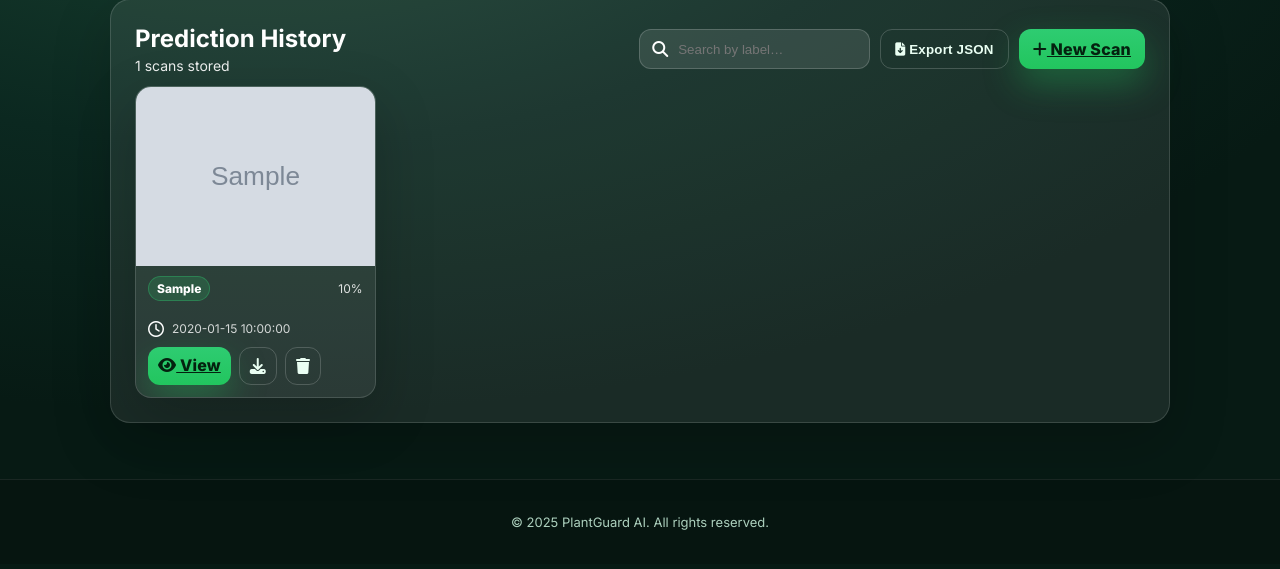
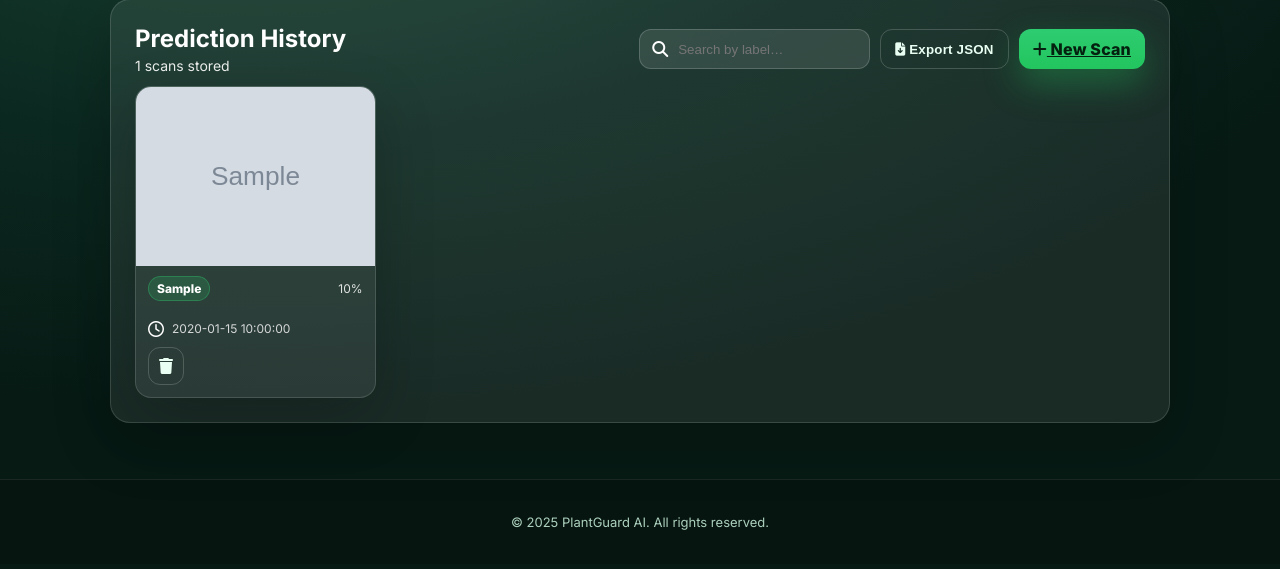
Before and after one commit to KiranJogin/Plantguard, a Flask app: template templates/history.html in a window 1280 px wide. Shown: the part 106-675 px from the top of the page. Run offline with Flask 3, Linux system fonts and the light colour scheme; the template is opened without the code that fills it: most values are stand-ins (such as "Sample title", 1, 10 or a date in 2020); grey boxes marked "Sample" are stand-in pictures; parts of the project's set-up code (start-up, migrations or seed data) failed here and were passed over; some libraries are stand-ins or nearby versions.

Commit message:
Update history.html

```diff
--- a/templates/history.html
+++ b/templates/history.html
@@ -110,8 +110,8 @@
               <span style="font-size:12px; opacity:.8">{{ h.timestamp }}</span>
             </div>
             <div class="actions">
-              <a class="btn btn-primary" href="/result?id={{ h.id }}"><i class="fa-solid fa-eye"></i> View</a>
-              <a class="btn btn-ghost" href="{{ h.image_path }}" download><i class="fa-solid fa-download"></i></a>
+<!--               <a class="btn btn-primary" href="/result?id={{ h.id }}"><i class="fa-solid fa-eye"></i> View</a>
+              <a class="btn btn-ghost" href="{{ h.image_path }}" download><i class="fa-solid fa-download"></i></a> -->
                 <a class="btn btn-ghost" href="/delete_prediction/{{ h.id }}" onclick="return confirm('Are you sure you want to delete this prediction?')">
     <i class="fa-solid fa-trash"></i>
   </a>
```
